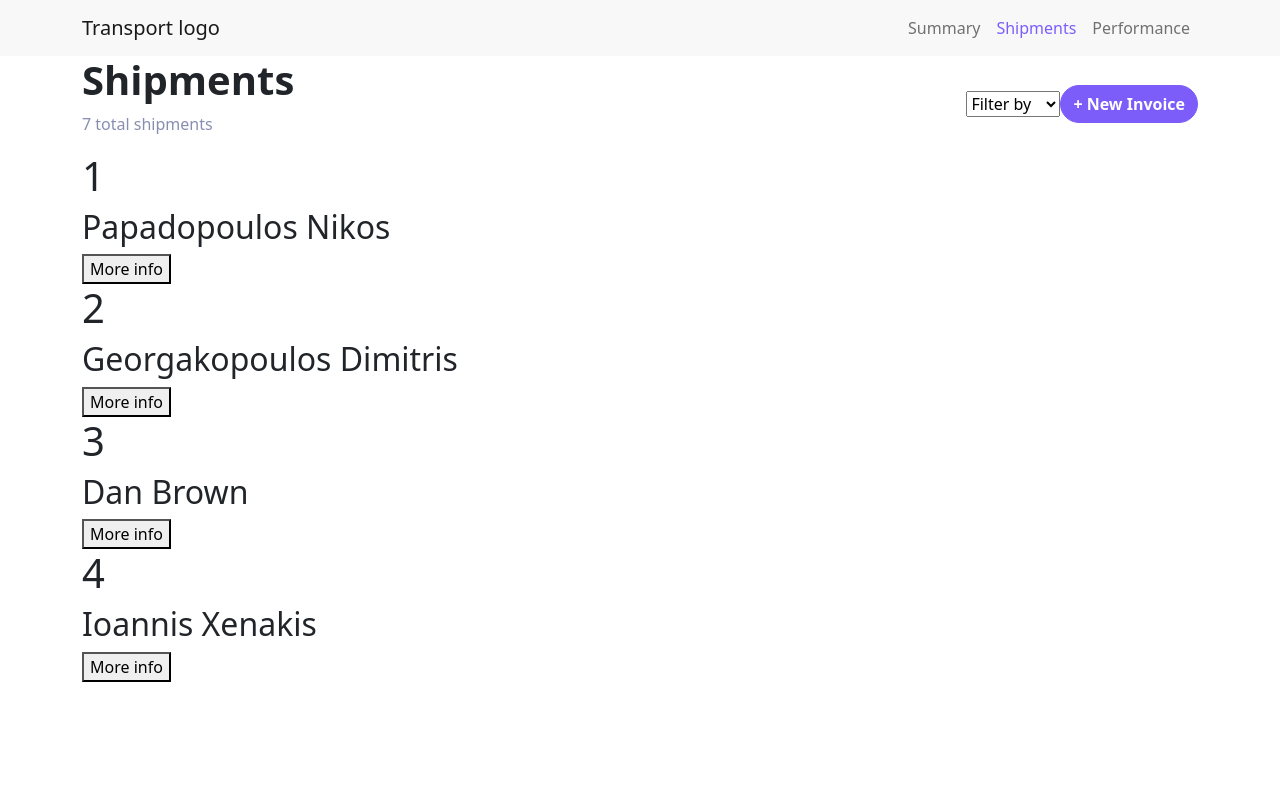
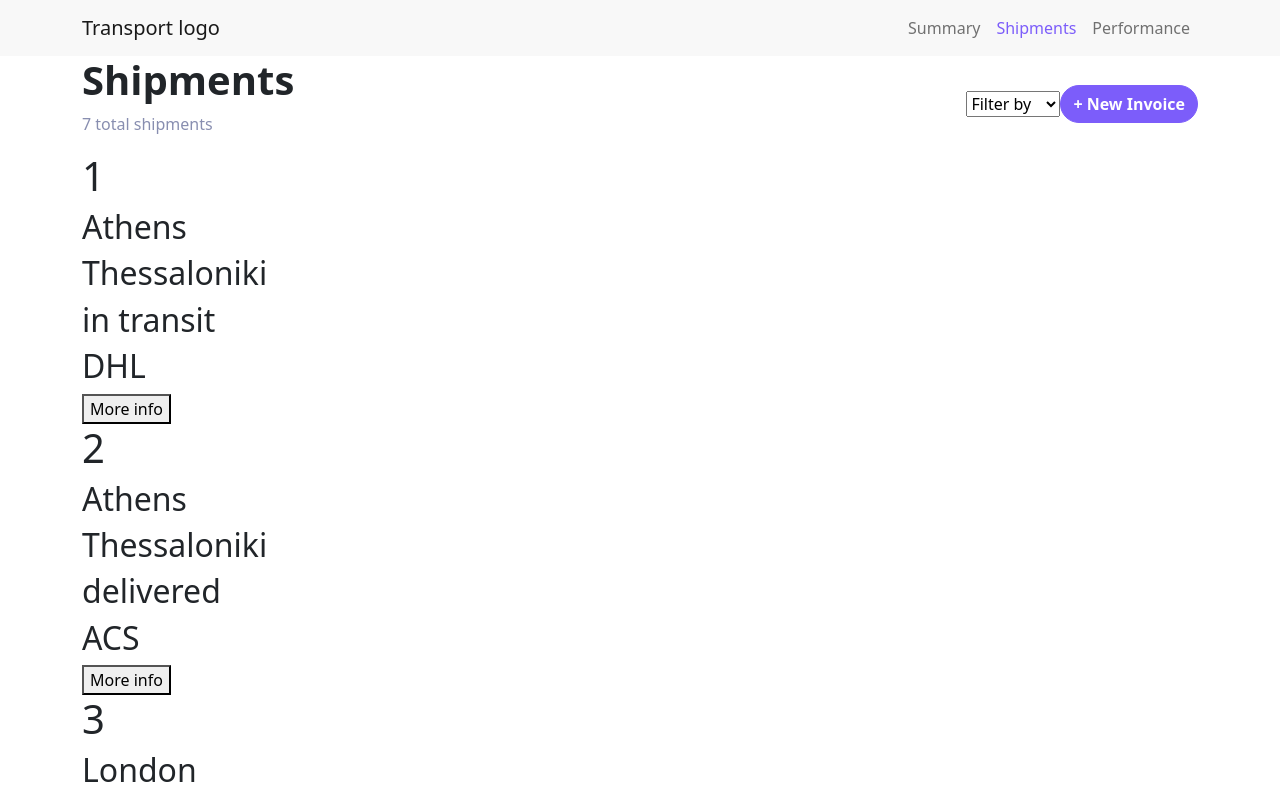
Before and after one commit to geoelectrof/tms-dashboard, a React (Vite) app: page /shipments in a window 1280 px wide. Shown: the top 800 px of the page. Built offline with nearby package versions, Linux system fonts and the light colour scheme.

Commit message:
Created ShipmentsCartds and rendered the elements at Shipments page

```diff
--- /dev/null
+++ b/src/components/ShipmentCard.jsx
@@ -0,0 +1,20 @@
+import { LinkContainer } from "react-router-bootstrap";
+
+const ShipmentCard = ( {id, originAddress, destinationAddress, status, carrierName}) => {
+  return (
+    <>
+      {/* <div>ShipmentCard</div> */}
+      <div>
+        <h1>{id}</h1>
+        <h2>{originAddress}</h2>
+        <h2>{destinationAddress}</h2>
+        <h2>{status}</h2>
+        <h2>{carrierName}</h2>
+        <LinkContainer to={`/shipments/${id}`}>
+          <button>More info</button>
+        </LinkContainer>
+      </div>
+    </>
+  );
+}
+export default ShipmentCard
--- a/src/components/Shipments.jsx
+++ b/src/components/Shipments.jsx
@@ -1,6 +1,7 @@
 import { useSelector } from "react-redux"
 import { LinkContainer } from "react-router-bootstrap"
 import { Container, Row, Col, Button } from "react-bootstrap"
+import ShipmentCard from "./ShipmentCard"
 
 const Shipments = () => {
     const { shipments } = useSelector(state => state.shipments)
@@ -31,13 +32,15 @@ const Shipments = () => {
         {shipments.map((shipment) => {
           // console.log('shipment', shipment)
           return (
-            <div key={shipment.id}>
-              <h1>{shipment.id}</h1>
-              <h2>{shipment.customerName}</h2>
-              <LinkContainer to={`/shipments/${shipment.id}`}>
-                <button>More info</button>
-              </LinkContainer>
-            </div>
+            <ShipmentCard
+                key={shipment.id}
+                // {...shipment}
+                id={shipment.id}
+                originAddress={shipment.originAddress}
+                destinationAddress={shipment.destinationAddress}
+                carrierName={shipment.carrierName}
+                status={shipment.status}
+            />
           );
         })}
       </Container>
--- a/src/data/shipments.json
+++ b/src/data/shipments.json
@@ -2,8 +2,8 @@
   {
     "id": 1,
     "customerName": "Papadopoulos Nikos",
-    "originAdress": "Athens",
-    "destinationAdress": "Thessaloniki",
+    "originAddress": "Athens",
+    "destinationAddress": "Thessaloniki",
     "carrierName": "DHL",
     "deliveryDate": "2023-06-25",
     "status": "in transit"
@@ -11,8 +11,8 @@
   {
     "id": 2,
     "customerName": "Georgakopoulos Dimitris",
-    "originAdress": "Athens",
-    "destinationAdress": "Thessaloniki",
+    "originAddress": "Athens",
+    "destinationAddress": "Thessaloniki",
     "carrierName": "ACS",
     "deliveryDate": "2023-03-25",
     "status": "delivered"
@@ -20,8 +20,8 @@
   {
     "id": 3,
     "customerName": "Dan Brown",
-    "originAdress": "London",
-    "destinationAdress": "Paris",
+    "originAddress": "London",
+    "destinationAddress": "Paris",
     "carrierName": "DHL",
     "deliveryDate": "2023-05-10",
     "status": "delayed"
@@ -29,8 +29,8 @@
   {
     "id": 4,
     "customerName": "Ioannis Xenakis",
-    "originAdress": "New York",
-    "destinationAdress": "Athens",
+    "originAddress": "New York",
+    "destinationAddress": "Athens",
     "carrierName": "UPS",
     "deliveryDate": "2023-06-15",
     "status": "in transit"
```
